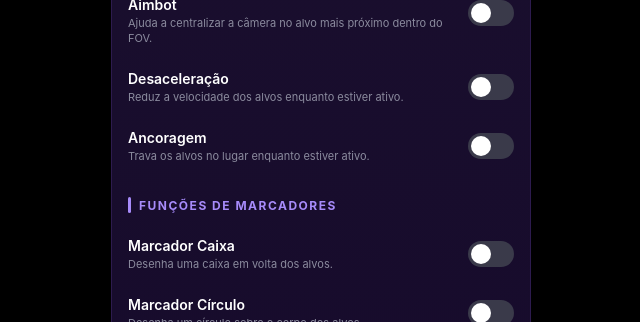
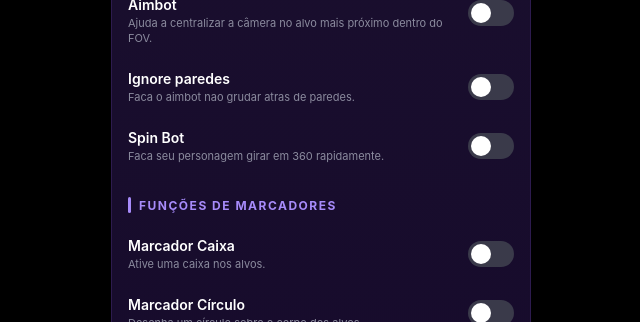
Before and after one commit to eusabo651-del/Remote-script-, a website: page index.html in a window 1280 px wide. Shown: the part 162-484 px from the top of the page, without its empty margins (319-959 px from the left). Drawn offline with Linux system fonts and the light colour scheme; no server answers.

Commit message:
Update index.html

```diff
--- a/index.html
+++ b/index.html
@@ -215,16 +215,16 @@
 
     <div class="item">
       <div class="item-text">
-        <div class="item-title">Desaceleração</div>
-        <div class="item-desc">Reduz a velocidade dos alvos enquanto estiver ativo.</div>
+        <div class="item-title">Ignore paredes</div>
+        <div class="item-desc">Faca o aimbot nao grudar atras de paredes.</div>
       </div>
       <label class="switch"><input type="checkbox" data-key="desaceleracao"><span class="slider"></span></label>
     </div>
 
     <div class="item">
       <div class="item-text">
-        <div class="item-title">Ancoragem</div>
-        <div class="item-desc">Trava os alvos no lugar enquanto estiver ativo.</div>
+        <div class="item-title">Spin Bot</div>
+        <div class="item-desc">Faca seu personagem girar em 360 rapidamente.</div>
       </div>
       <label class="switch"><input type="checkbox" data-key="ancoragem"><span class="slider"></span></label>
     </div>
@@ -234,7 +234,7 @@
     <div class="item">
       <div class="item-text">
         <div class="item-title">Marcador Caixa</div>
-        <div class="item-desc">Desenha uma caixa em volta dos alvos.</div>
+        <div class="item-desc">Ative uma caixa nos alvos.</div>
       </div>
       <label class="switch"><input type="checkbox" data-key="marcadorCaixa"><span class="slider"></span></label>
     </div>
```
